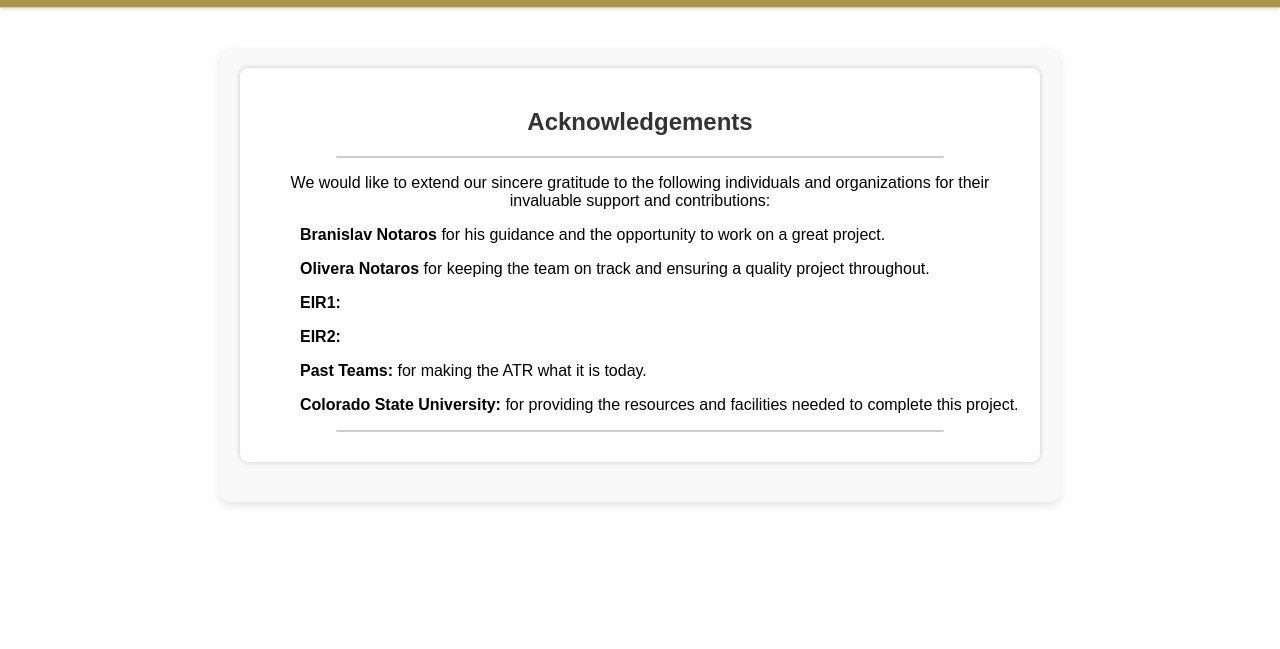
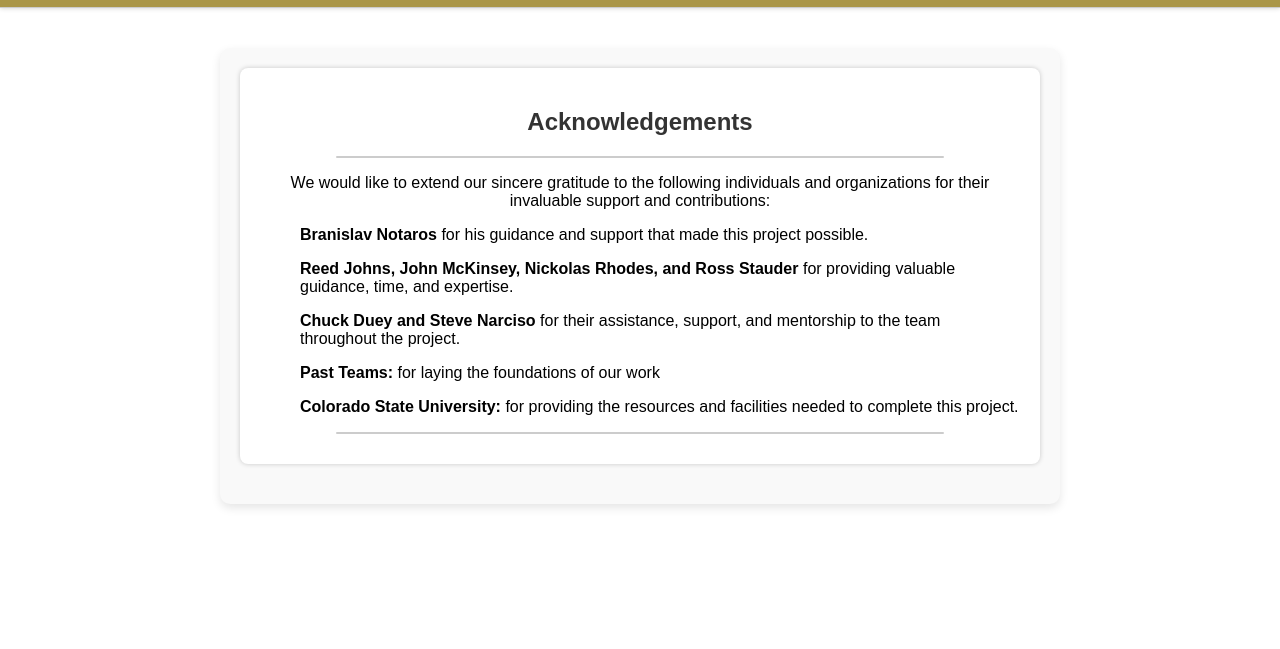
Before and after one commit to Devin-Kaufman/AppWebsite, a plain HTML site: page acknow.html in a window 1280 px wide. Shown: the part 87-736 px from the top of the page. Drawn offline with Linux system fonts and the light colour scheme.

Commit message:
modified the acknowledgements page

```diff
--- a/acknow.html
+++ b/acknow.html
@@ -42,11 +42,10 @@
         <div class="divider"></div>
         <p>We would like to extend our sincere gratitude to the following individuals and organizations for their invaluable support and contributions:</p>
 
-          <ul><strong>Branislav Notaros</strong> for his guidance and the opportunity to work on a great project.</ul>
-          <ul><strong>Olivera Notaros</strong> for keeping the team on track and ensuring a quality project throughout.</ul>
-          <ul><strong>EIR1:</strong></ul>
-          <ul><strong>EIR2:</strong></ul>
-          <ul><strong>Past Teams:</strong> for making the ATR what it is today.</ul>
+          <ul><strong>Branislav Notaros</strong> for his guidance and support that made this project possible.</ul>
+          <ul><strong>Reed Johns, John McKinsey, Nickolas Rhodes, and Ross Stauder</strong> for providing valuable guidance, time, and expertise.</ul>
+          <ul><strong>Chuck Duey and Steve Narciso</strong> for their assistance, support, and mentorship to the team throughout the project.</ul>
+          <ul><strong>Past Teams:</strong> for laying the foundations of our work</ul>
           <ul><strong>Colorado State University:</strong> for providing the resources and facilities needed to complete this project.</ul>
 
       <div class="divider"></div>
```
